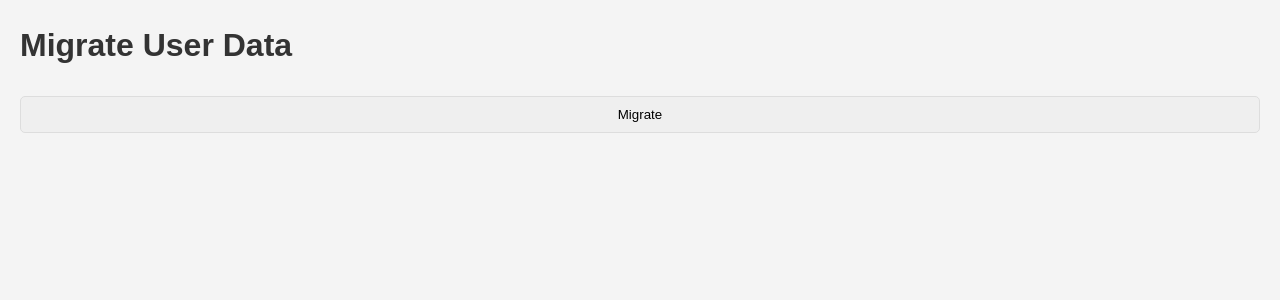
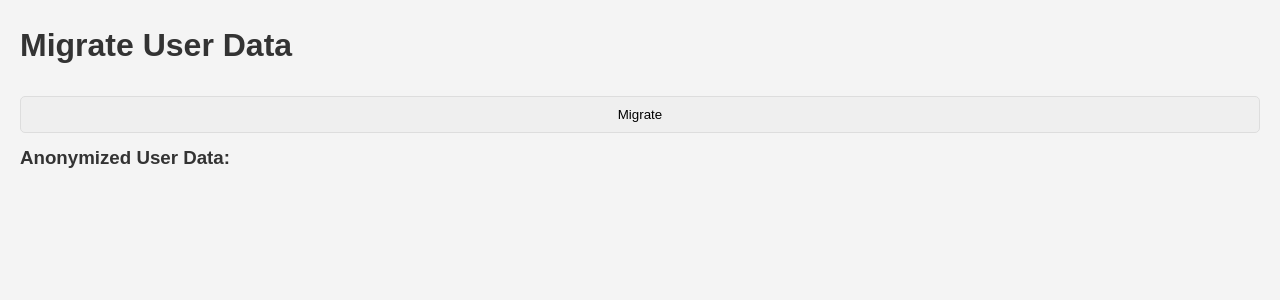
Before and after one commit to sergeyitaly/impower, a FastAPI app: page / in a window 1280 px wide. Shown: the top 300 px of the page. Run offline with FastAPI, Linux system fonts and the light colour scheme; some libraries are stand-ins or nearby versions.

Commit message:
anonimization

```diff
--- a/main.py
+++ b/main.py
@@ -208,9 +208,12 @@ async def migrate(user_id: int, background_tasks: BackgroundTasks):
     if not user_data:
         raise HTTPException(status_code=404, detail="User not found in staging database")
 
+    # Anonymize user data before migration
+    anonymized_data = anonymize_user_data(user_data)
+
     # Simulate migration steps
     staging_status = "Success"  # Assuming we always copy to staging DB
-    crm_status = "Success" if migrate_to_crm(user_data) else "Failed"
+    crm_status = "Success" if migrate_to_crm(anonymized_data) else "Failed"
     crm_entity_updated = True if crm_status == "Success" else False
 
     return JSONResponse({
--- a/templates/index.html
+++ b/templates/index.html
@@ -9,7 +9,15 @@
 <body>
     <div class="container">
         <h1>Migrate User Data</h1>
+
         <button id="migrateBtn">Migrate</button>
+
+        <!-- New section to display anonymized data -->
+        <div id="anonymizedData">
+            <h3>Anonymized User Data:</h3>
+            <pre id="anonymizedDataContent"></pre>
+        </div>
+
         <div id="message"></div>
     </div>
 
@@ -19,6 +27,15 @@
                 // Assuming user_id is 1 for this example. Replace it with actual user ID.
                 const user_id = 1;
 
+                // Fetch anonymized data first
+                const anonymizedResponse = await fetch(`/anonymize/${user_id}`);
+                const anonymizedData = await anonymizedResponse.json();
+
+                // Display anonymized data on the page
+                const anonymizedContent = document.getElementById("anonymizedDataContent");
+                anonymizedContent.textContent = JSON.stringify(anonymizedData, null, 2);
+
+                // Perform migration after displaying anonymized data
                 const response = await fetch("/migrate", {
                     method: "POST",
                     headers: {
@@ -31,6 +48,7 @@
 
                 const data = await response.json();
 
+                // Display migration status
                 document.getElementById("message").innerHTML = `
                     <h3>Migration Status:</h3>
                     <p><strong>Copy to Staging DB:</strong> ${data.staging_status}</p>
```
